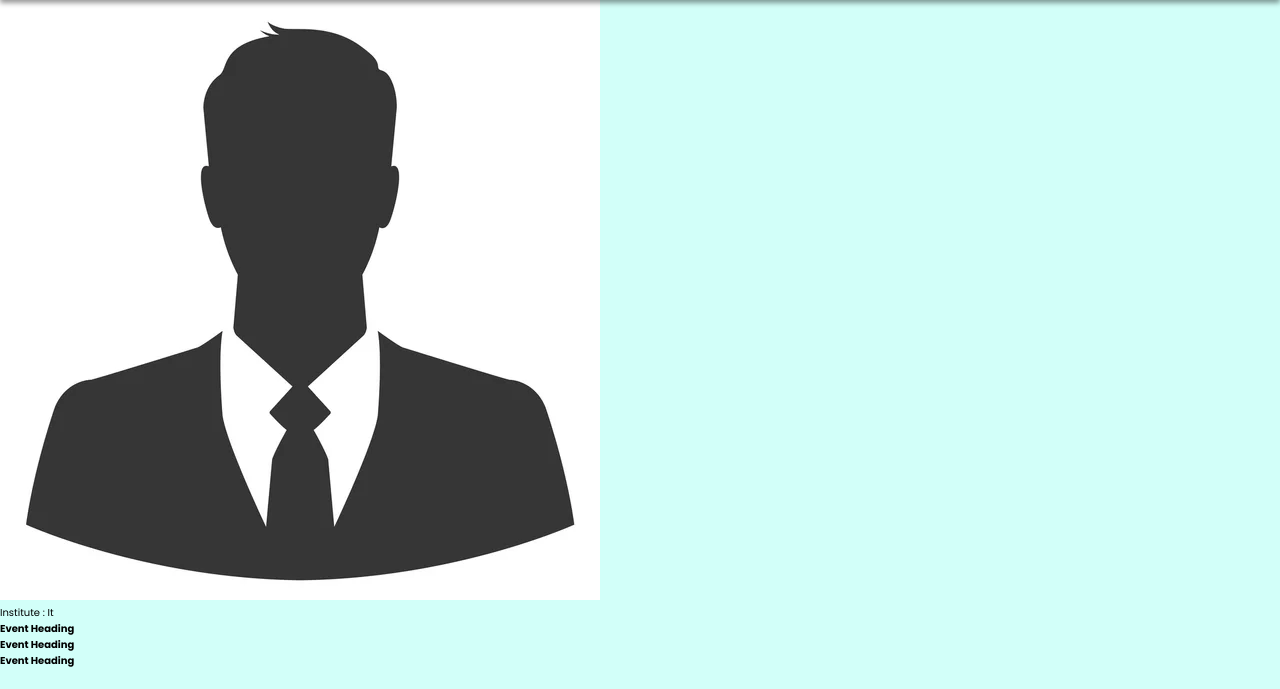
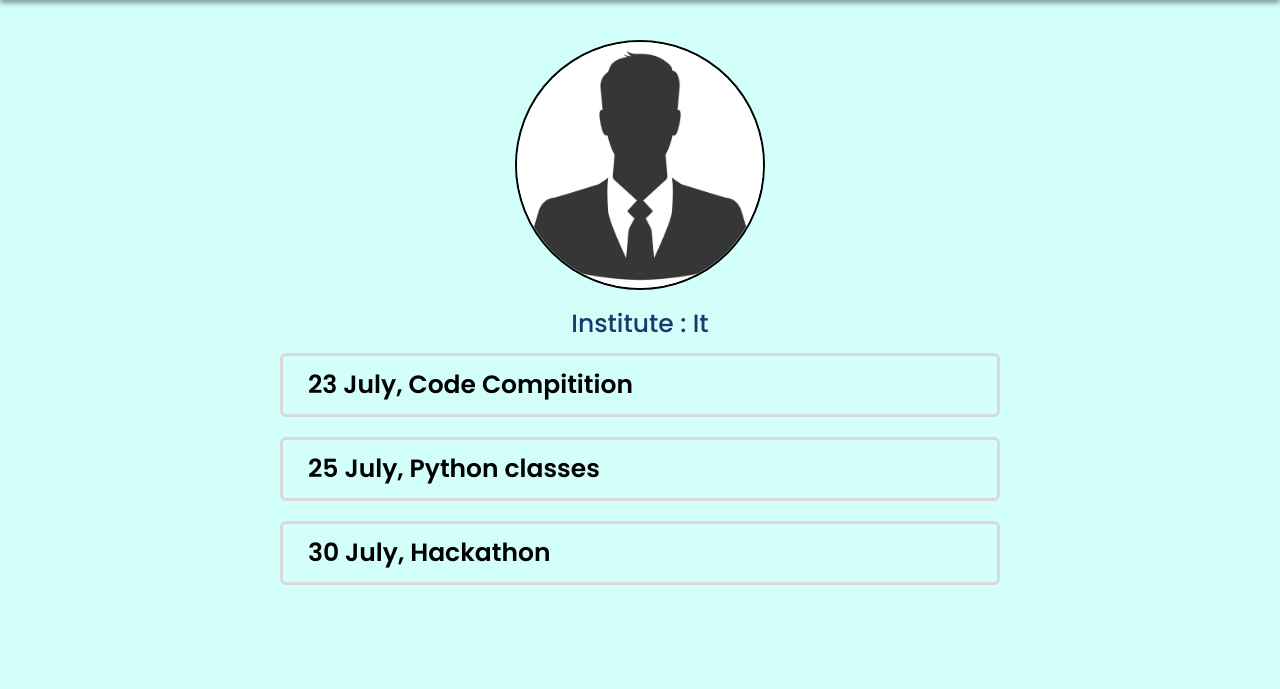
Before and after one commit to Saniyaj21/StudentQ, a Django app: page / in a window 1280 px wide. Shown: the part 111-800 px from the top of the page. Run offline with Django 4.2, Linux system fonts and the light colour scheme; a user stored in the database is signed in; data comes from the database, SQL or seed files in the repository; both versions use the stored data as it was after the commit; style sheets or scripts are compiled from the project's sources; some libraries are stand-ins or nearby versions; some web fonts are replaced.

Commit message:
final code push

```diff
--- a/Base/templates/home.html
+++ b/Base/templates/home.html
@@ -4,7 +4,7 @@
 {% block css %}
 
 <link rel="stylesheet" href="{% static 'mStyle/slider.css' %}">
-<link rel="stylesheet" href="{% static 'mstyle/home.css' %}">
+<link rel="stylesheet" href="{% static 'mStyle/home.css' %}">
 
 {% endblock css %}
 
@@ -45,71 +45,19 @@
 
   <div class="event">
     <div class="eventsItem">
-      <h4>Event Heading</h4>
+      23 July, Code Compitition
     </div>
     <div class="eventsItem">
-      <h4>Event Heading</h4>
+      25 July, Python classes
     </div>
     <div class="eventsItem">
-      <h4>Event Heading</h4>
+      30 July, Hackathon
     </div>
   </div>
 
 
 
 
-  <!-- display total user of this website -->
-  <!-- <div class="userVisits">
-
-    <h1>User total -- {{TotalUser}}</h1>
-  </div>
-
-  Hello <span>{{ user.profile.fullName|capfirst }}</span>
-  <a href="{% url 'profile' user.id %}"><button>Your Profile</button></a>
-  <br />
-  I am a <span>{{ user.profile.role|capfirst }}</span>
-  <br />
-  Phone no <span>{{ user.profile.phNo }}</span>
-  <br />
-  Social media link <span>{{ user.profile.socialId }}</span>
-  <br />
-  About me - <span>{{ user.profile.desc }}</span>
-  <br />
-  <img src="{{dp.url}}" alt="" class="dpProfile">
-  <br />
-
-  <h3>Role details</h3>
-
-  {% if user.profile.role == 'teacher' %}
-  Teacher Location is <span>{{ teacher.location|capfirst }}</span>
-  <br />
-  dptOfTeaching is <span>{{ teacher.dptOfTeaching|upper }}</span>
-  <br />
-  Teacher Location is <span>{{ teacher.qualification|upper }}</span>
-  <br />
-
-  {% elif user.profile.role == 'student' %}Student Institute is <span>{{ student.institute|capfirst }}</span>
-  <br />
-  Student subject is <span>{{ student.subject|upper }}</span>
-  <br />
-  interest in <span>{{ student.interest }}</span>
-  <br />
-  Student courseDuration is <span>{{ student.courseDuration }}</span>
-  <br />
-
-  {% elif user.profile.role == 'owner' %}Owner of Mess <span>{{ owner.mess_name|capfirst }}</span>
-  <br />
-  Room rent <span>{{ owner.rent }}</span>
-  <br />
-  bedAvailable<span>{{ owner.bedAvailable }}</span>
-  <br />
-  address <span>{{ owner.address }}</span>
-  <br />
-  {% endif %} -->
-
-
-
-  <!-- main div end -->
 </div>
 {% else %}
 
--- a/Base/views.py
+++ b/Base/views.py
@@ -71,7 +71,7 @@ def registerUser(request):
     return render(request, 'register.html', {'form': form})
 
 
-@login_required(login_url='login')
+#@login_required(login_url='login')
 def home(request):
     context = {}
 
--- a/static/mStyle/home.css
+++ b/static/mStyle/home.css
@@ -198,4 +198,62 @@ img.UserImage {
 .TotalUser {
   font-family: "Franklin Gothic Medium", "Arial Narrow", Arial, sans-serif;
   font-size: 3rem;
+}
+
+.main {
+  max-width: 72rem;
+  min-width: 32rem;
+  position: relative;
+  left: 50%;
+  transform: translate(-50%, 0);
+  margin-top: 3rem;
+}
+.main .profile {
+  display: flex;
+  align-items: center;
+  justify-content: center;
+  flex-direction: column;
+  width: 100%;
+  height: 100%;
+  padding: 1rem;
+}
+.main .profile a {
+  width: 25rem;
+  height: 25rem;
+  border: none;
+  border-radius: 50%;
+  overflow: hidden;
+  border: 0.2rem solid black;
+}
+.main .profile a img {
+  width: 100%;
+  height: 100%;
+  border: none;
+  border-radius: 50%;
+  width: 100%;
+  height: 100%;
+  -o-object-fit: contain;
+     object-fit: contain;
+}
+.main .profile div.institute {
+  font-size: 2.5rem;
+  font-weight: 500;
+  font-family: var(--font-primary);
+  color: var(--dark-blue);
+  padding-top: 1.5rem;
+}
+.main .event {
+  width: 100%;
+  display: flex;
+  flex-direction: column;
+  gap: 2rem;
+}
+.main .event .eventsItem {
+  font-size: 2.5rem;
+  font-weight: 600;
+  color: var(--black);
+  font-family: var(--font-primary);
+  border: 3px solid var(--light-gray);
+  border-radius: 0.6rem;
+  padding: 1rem 2.5rem;
 }/*# sourceMappingURL=home.css.map */
--- a/static/mStyle/home.scss
+++ b/static/mStyle/home.scss
@@ -88,14 +88,14 @@
         filter: blur(4px);
         box-shadow: 0px 4px 4px rgba(0, 0, 0, 0.25);
 
-        .testimonialBox{
+        .testimonialBox {
             position: relative;
             width: 100%;
             padding: 2.5rem;
             // padding-top: 5rem;
             color: var(--drk-white);
 
-            .quote{
+            .quote {
                 position: absolute;
                 top: 1.53rem;
                 right: 2.53rem;
@@ -105,13 +105,13 @@
                 user-select: none;
             }
 
-            .details_of_review{
+            .details_of_review {
                 display: flex;
                 flex-direction: row;
                 align-items: center;
                 margin-bottom: 2rem;
 
-                .imgBox{
+                .imgBox {
                     position: relative;
                     width: 5rem;
                     height: 5rem;
@@ -119,7 +119,7 @@
                     overflow: hidden;
                     margin-right: 1rem;
 
-                    .dp-profile{
+                    .dp-profile {
                         position: absolute;
                         width: 100%;
                         height: 100%;
@@ -128,7 +128,8 @@
                         left: 0;
                     }
                 }
-                .poster-name{
+
+                .poster-name {
                     font-size: 1.8rem;
                     font-weight: 600;
                     letter-spacing: 0.1rem;
@@ -136,7 +137,7 @@
                     text-transform: capitalize;
                     line-height: 1.8rem;
 
-                    span{
+                    span {
                         font-size: 1.25rem;
                         color: var(--light-gray);
                         font-weight: 200;
@@ -144,22 +145,23 @@
                 }
             }
 
-            .contentReview{
+            .contentReview {
                 font-size: 1.4rem;
 
-                p{
+                p {
                     text-align: justify;
                     color: var(--light-gray);
                 }
             }
         }
     }
-    .swiper-slide-active{
+
+    .swiper-slide-active {
         filter: blur(0px);
         background: var(--theme-clr);
     }
 
-    .swiper-button-prev{
+    .swiper-button-prev {
         left: 10rem;
         color: var(--drk-white);
         font-weight: bold;
@@ -170,7 +172,7 @@
         }
     }
 
-    .swiper-button-next{
+    .swiper-button-next {
         right: 10rem;
         color: var(--drk-white);
         font-weight: bold;
@@ -191,28 +193,100 @@
 work on user counter style
 ============================*/
 
-.counter{
+.counter {
     display: grid;
     place-content: center;
     border-radius: 30%;
     text-align: center;
     margin-top: 5%;
     margin-bottom: 5%;
-  }
+}
 
-  .counter-numbers{
+.counter-numbers {
     font-size: 4.8rem;
     font-family: Verdana, Geneva, Tahoma, sans-serif;
-  }
+}
 
-  img.UserImage{
+img.UserImage {
     width: 60%;
     height: auto;
     border-radius: 50%;
 
 
-  }
-  .TotalUser{
+}
+
+.TotalUser {
     font-family: 'Franklin Gothic Medium', 'Arial Narrow', Arial, sans-serif;
     font-size: 3rem;
-  }
+}
+
+
+.main {
+    max-width: 72rem;
+    min-width: 32rem;
+    // background-color: aliceblue;
+    position: relative;
+    left: 50%;
+    transform: translate(-50%, 0);
+    margin-top: 3rem;
+
+    .profile {
+        display: flex;
+        align-items: center;
+        justify-content: center;
+        flex-direction: column;
+        width: 100%;
+        height: 100%;
+        // background-color: antiquewhite;
+        padding: 1rem;
+
+        a {
+            width: 25rem;
+            height: 25rem;
+            border: none;
+            border-radius: 50%;
+            overflow: hidden;
+            border: 0.2rem solid black;
+
+            img {
+                width: 100%;
+                height: 100%;
+                border: none;
+                border-radius: 50%;
+                width: 100%;
+                height: 100%;
+                object-fit: contain;
+            }
+        }
+
+        div.institute {
+            font-size: 2.5rem;
+            font-weight: 500;
+            font-family: var(--font-primary);
+            color: var(--dark-blue);
+            padding-top: 1.5rem;
+        }
+
+
+    }
+
+    .event {
+        width: 100%;
+        // background-color: aqua;
+        display: flex;
+        flex-direction: column;
+        gap: 2rem;
+
+        .eventsItem {
+            font-size: 2.5rem;
+            font-weight: 600;
+            color: var(--black);
+            font-family: var(--font-primary);
+            border: 3px solid var(--light-gray);
+            border-radius: 0.6rem;
+            padding: 1rem 2.5rem;
+        }
+
+    }
+
+}
```
Also changed, not shown: db.sqlite3, 1 other file.
